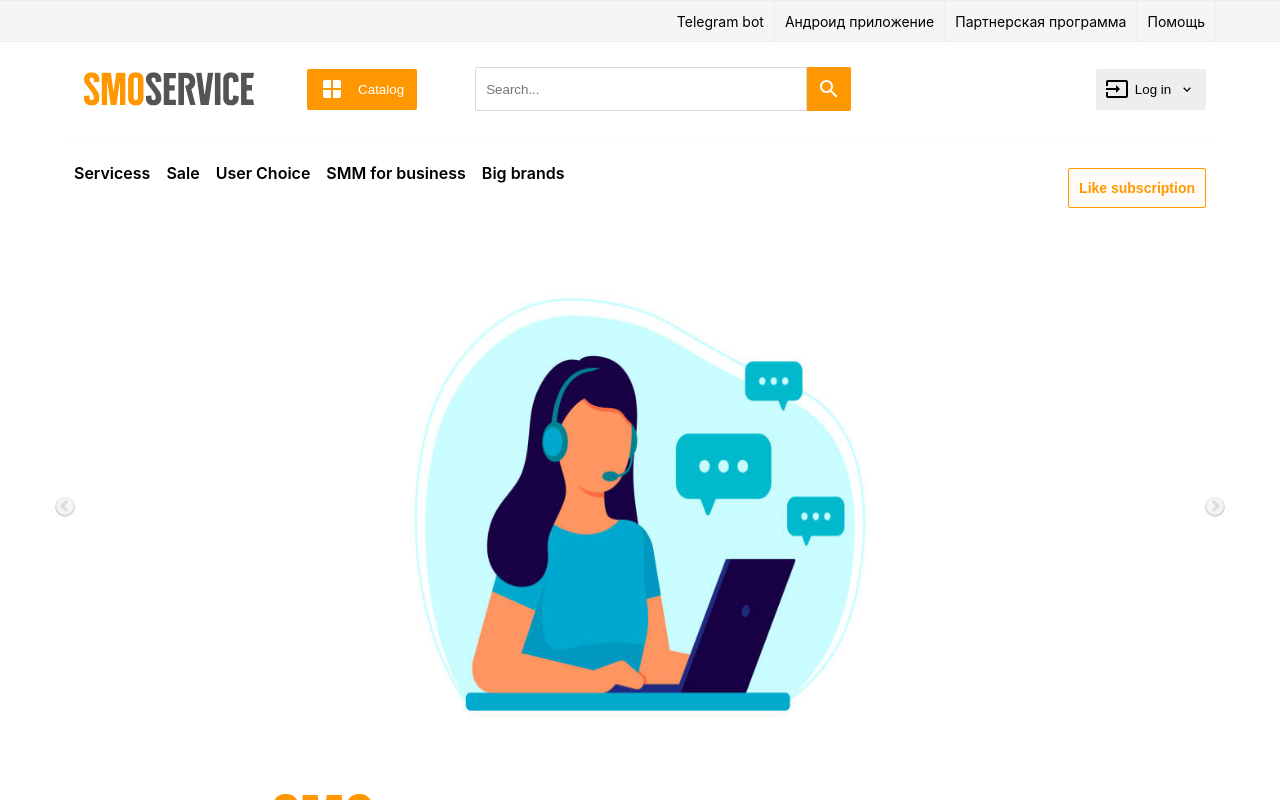
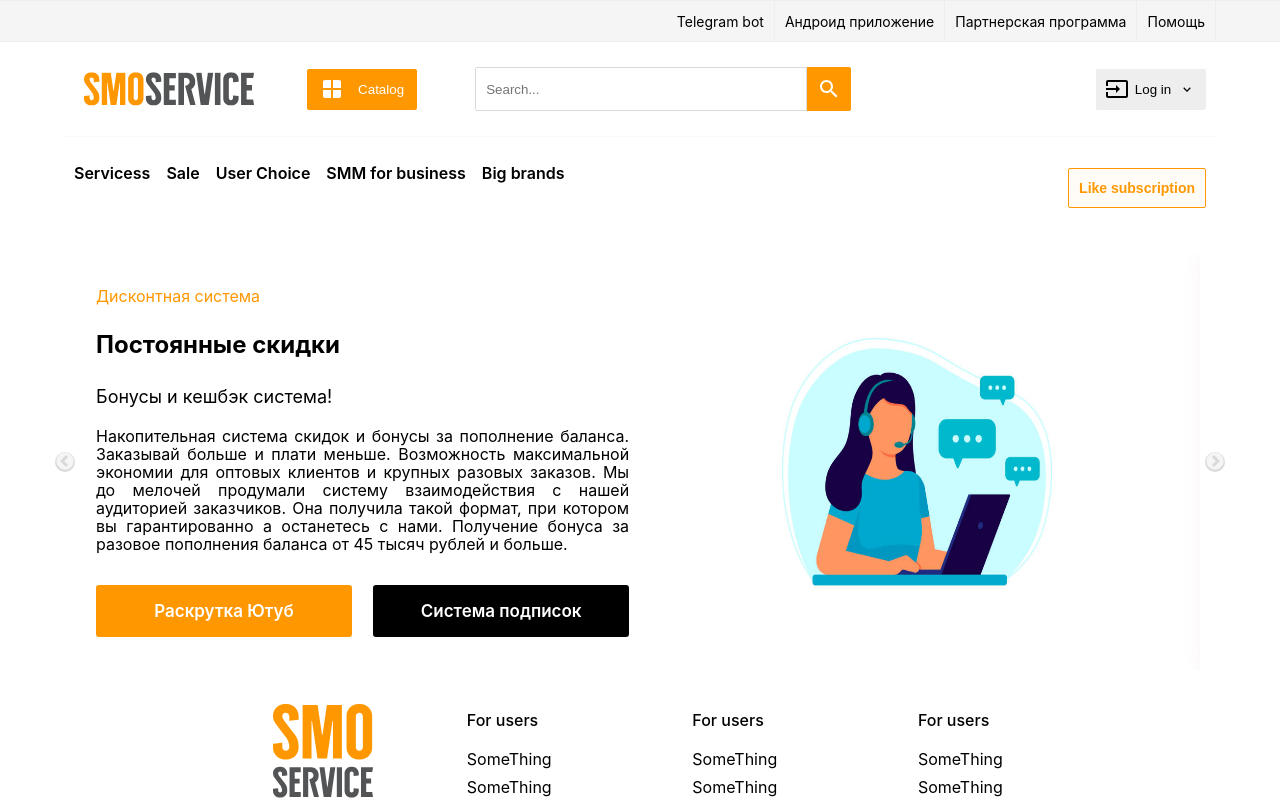
Before and after one commit to vusales/flegriseo, a Next.js app: page / in a window 1280 px wide. Shown: the top 800 px of the page. Built offline with nearby package versions, Linux system fonts and the light colour scheme.

Commit message:
new banner

```diff
--- a/components/Banner/index.js
+++ b/components/Banner/index.js
@@ -4,6 +4,7 @@ import Slider from "react-slick";
 import Image from "next/image";
 import "slick-carousel/slick/slick.css";
 import "slick-carousel/slick/slick-theme.css";
+import Link from "next/link";
 
 
 const SampleNextArrow = (props) => {
@@ -80,13 +81,38 @@ const Banner = () => {
                 {
                     demoData.map((item , index)=>{
                         return(
-                            <div key={`slickBanner${index}`} className={styles.imageContainer}>
-                                <Image src={item.imagesrc} width={500} height={500} alt="banner" />
-                            </div>
+                            <div key={`slickBanner${index}`} className={styles.subContainer}>
+                                <div className={styles.textContainer}>
+                                    <div>
+                                        <p className={styles.subTitle}>Дисконтная система</p>
+                                        <p className={styles.title}>Постоянные скидки</p>
+                                        <p className={styles.subTitleSecond}>Бонусы и кешбэк система!</p>
+                                    </div>
+
+                                    <p className={styles.description}>Накопительная система скидок и бонусы за пополнение баланса. Заказывай больше и плати меньше. Возможность максимальной экономии для оптовых клиентов и крупных разовых заказов. Мы до мелочей продумали систему взаимодействия с нашей аудиторией заказчиков. Она получила такой формат, при котором вы гарантированно а останетесь с нами. Получение бонуса за разовое пополнения баланса от 45 тысяч рублей и больше.</p>
+
+                                    <div className={styles.buttonsContainer}>
+                                        <Link href="/">
+                                            <a  className={styles.bannerButton}>Раскрутка Ютуб</a>
+                                        </Link>
+                                        <Link href="/">
+                                            <a
+                                            className={styles.bannerButton}
+                                            style={{backgroundColor: "#000"}}
+                                            >Система подписок</a>
+                                        </Link>
+                                    </div>
+                                </div>
+                                <div className={styles.imageContainer}>
+                                    <Image src={item.imagesrc} width={300} height={300} alt="banner" />
+                                </div>
+                         </div>
                         )
                     })
                 }
             </Slider>
+
+
         </div>
     )
 }
--- a/components/Banner/index.module.scss
+++ b/components/Banner/index.module.scss
@@ -5,17 +5,80 @@
     padding: 16px;
 }
 
-.imageContainer {
-    width: 100%;
+.subContainer {
+    width: 95%;
     height: 100%;
-    text-align: center;
+    display: flex !important;
+    align-items: center;
+    justify-content: space-between;
+    padding: 16px;
+    background-color: $main;
+    border-radius: 2px;
+
+    box-shadow: 6px 2px 22px 0px rgba(240,225,225,0.75);
+    -webkit-box-shadow: 6px 2px 22px 0px rgba(240,225,225,0.75);
+    -moz-box-shadow: 6px 2px 22px 0px rgba(240,225,225,0.75);
 }
 
-.nextArrow {
-
+.textContainer {
+    width: 49%;
+    height: 100%;
 }
 
-.prevArrow{
+.imageContainer {
+    width:49%;
+    @include center;
+}
 
+.subTitle{
+    font-size: 16px;
+    font-weight: 400;
+    line-height: 18px;
+    color: $second;
+}
 
+.title {
+    font-size: 24px;
+    font-weight: 700;
+    line-height: 32px;
+    color: $black;
 }
+
+.subTitleSecond {
+    font-size: 18px;
+    font-weight: 400;
+    line-height: 24px;
+    color: $black;
+}
+
+.description {
+    font-size: 16px;
+    font-weight: 400;
+    line-height: 18px;
+    color: $black;
+    text-align: justify;
+}
+
+.buttonsContainer{
+    display: flex;
+    justify-content: space-between;
+    align-items: center;
+    padding: 16px 0 ;
+}
+
+.bannerButton {
+    @include button ;
+    padding: 16px;
+    background-color: green;
+    width: 48%;
+    display: flex;
+    align-items: center;
+    justify-content: center;
+    // fonts
+    font-weight: 600;
+    color: $main ;
+    font-size: 17px;
+    line-height: 20px;
+    border-radius: 3px;
+    background-color: $second;
+}
```
